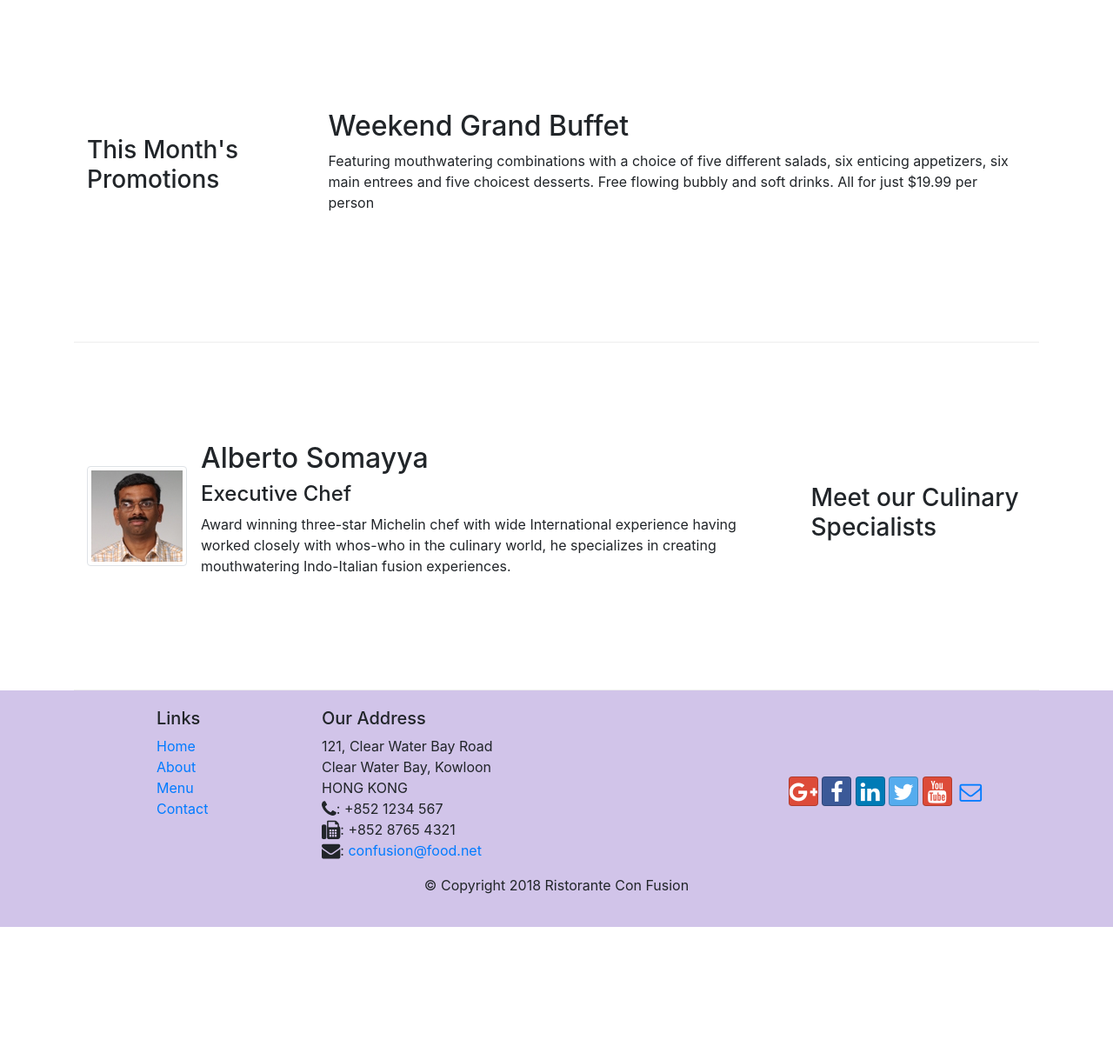
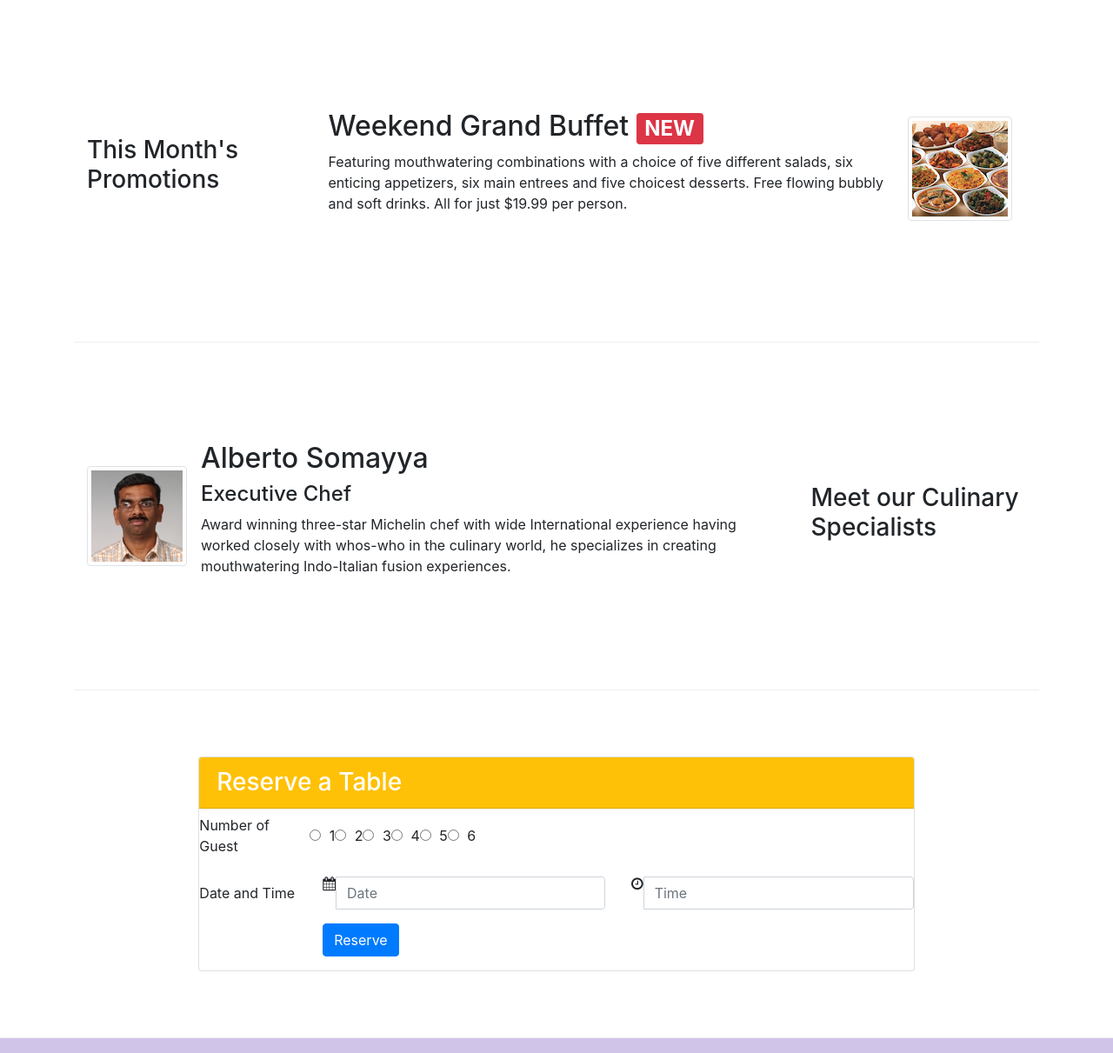
Before and after one commit to itshmnt/Bootstrap, a website: page index.html in a window 1280 px wide. Shown: the part 740-1951 px from the top of the page at 87% size. Before the commit the page ends 1806 px from the top, so only its background shows below. Drawn offline with nearby package versions, Linux system fonts and the light colour scheme.

Commit message:
a card with radio buttons

```diff
--- a/index.html
+++ b/index.html
@@ -44,6 +44,9 @@
                 <div class="col-12 col-sm align-self-center">
                     <img src="img/logo.png" class="img-fluid">
                 </div>
+                <div class="col-12 col-sm align-self-center">
+                    <a class="btn btn-warning btn-block btn-sm" href="#reservetable" role="button">Reserve a Table</a>
+                </div>
             </div>
         </div>
     </header>
@@ -55,8 +58,7 @@
             </div>
             <div class="col col-sm order-sm-first col-md">
                 <div class="media">
-                    <img class="d-flex mr-3 img-thumbnail align-self-center"
-                            src="img/uthappizza.png" alt="Uthappizza">
+                    <img class="d-flex mr-3 img-thumbnail align-self-center" src="img/uthappizza.png" alt="Uthappizza">
                     <div class="media-body">
                         <h2 class="mt-0">Uthappizza <span class="badge badge-danger">HOT</span> <span class="badge badge-pill badge-secondary">$4.99</span> </h2>
                         <p class="d-none d-sm-block">A unique combination of Indian Uthappam (pancake) and Italian pizza, topped with Cerignola olives, ripe vine cherry tomatoes, Vidalia onion, Guntur chillies and Buffalo Paneer.</p>
@@ -71,8 +73,13 @@
                 <h3>This Month's Promotions</h3>
             </div>
             <div class="col col-sm col-md">
-                <h2>Weekend Grand Buffet</h2>
-                <p>Featuring mouthwatering combinations with a choice of five different salads, six enticing appetizers, six main entrees and five choicest desserts. Free flowing bubbly and soft drinks. All for just $19.99 per person </p>
+                <div class="media">
+                    <div class="media-body flex-first">
+                        <h2 class="mt-0">Weekend Grand Buffet <span class="badge badge-danger">NEW</span></h2>
+                        <p class="d-none d-sm-block">Featuring mouthwatering combinations with a choice of five different salads, six enticing appetizers, six main entrees and five choicest desserts. Free flowing bubbly and soft drinks. All for just $19.99 per person.</p>
+                    </div>
+                    <img class="d-flex mr-3 img-thumbnail align-self-center flex-last" src="img/buffet.png" alt="Buffet">
+                </div>
             </div>
         </div>
 
@@ -93,6 +100,62 @@
             </div>
         </div>
     </div>
+
+    <div class="row row-content justify-content-center">
+        <div class="col col-sm-8 align-self-center">
+            <div class="card">
+                <h3 class="card-header bg-warning text-white">Reserve a Table</h3>
+                <div class="card-block">
+                    <form id="reservetable">
+                        <div class="form-group row align-items-center">
+                            <label class="col-12 col-sm-2 col-form-label">Number of Guest</label>
+                            <div class="form-check form-check-inline col-12 col-sm">
+                                <label class="form-check-label">
+                                    <input type="radio" class="form-check-input" id="numberofguest1" name="numberofguest" value="1"> 1
+                                </label>
+                                <label class="form-check-label">
+                                    <input type="radio" class="form-check-input" id="numberofguest2" name="numberofguest" value="2"> 2
+                                </label>
+                                <label class="form-check-label">
+                                    <input type="radio" class="form-check-input" id="numberofguest3" name="numberofguest" value="2"> 3
+                                </label>
+                                <label class="form-check-label">
+                                    <input type="radio" class="form-check-input" id="numberofguest4" name="numberofguest" value="2"> 4
+                                </label>
+                                <label class="form-check-label">
+                                    <input type="radio" class="form-check-input" id="numberofguest5" name="numberofguest" value="2"> 5
+                                </label>
+                                <label class="form-check-label">
+                                    <input type="radio" class="form-check-input" id="numberofguest6" name="numberofguest" value="2"> 6
+                                </label>
+                            </div>
+                        </div>
+                        <div class="form-group row align-items-center">
+                            <label class="col-12 col-sm-2 col-form-label">Date and Time</label>
+                            <div class="col-12 col-sm-5">
+                                <div class="input-group">
+                                    <i class="input-group-addon fa fa-calendar" aria-hidden="true"></i>
+                                    <input type="text" class="form-control" id="date" name="date" placeholder="Date">
+                                </div>
+                            </div>
+                            <div class="col-12 col-sm-5">
+                                <div class="input-group">
+                                    <i class="input-group-addon fa fa-clock-o" aria-hidden="true"></i>
+                                    <input type="text" class="form-control" id="time" name="time" placeholder="Time">
+                                </div>
+                            </div>
+                        </div>
+                        <div class="form-group row">
+                            <div class="offset-sm-2 col-md-10">
+                                <button type="submit" class="btn btn-primary">Reserve</button>
+                            </div>
+                        </div>
+                    </form>
+                </div>
+            </div>
+        </div>
+    </div>
+</div>
 
     <footer class="footer">
         <div class="container">
```
